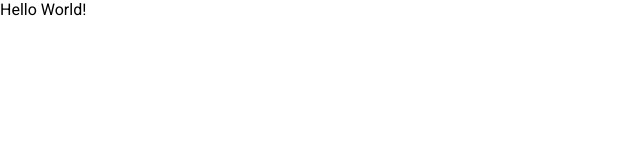
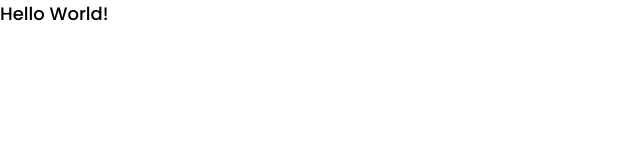
Before and after one commit to Untlsn/url-shortening-api, a Gatsby site: page / in a window 1280 px wide. Shown: the full height of the page, 0-640 px from the left. Built offline with nearby package versions, Linux system fonts and the light colour scheme; Gatsby itself is replaced by a stand-in of ours.

Commit message:
Init theme

```diff
--- a/src/assets/style/Global.ts
+++ b/src/assets/style/Global.ts
@@ -6,10 +6,14 @@ const GlobalStyle = createGlobalStyle`
   }
 
   body {
-    font-family: Roboto, sans-serif;
+    font-family: Poppins, sans-serif;
     margin: 0;
     min-height: 100vh;
     color: ${({ theme }) => theme.colors.black};
+  }
+
+  html {
+    font-size: 18px;
   }
 
   a {
--- a/src/assets/style/theme.ts
+++ b/src/assets/style/theme.ts
@@ -4,6 +4,13 @@ const theme: DefaultTheme = { // Add own themes (remember to copy it to style.d.
   colors: {
     white: '#ffffff',
     black: '#000000',
+    cyan: '#2acfcf',
+    darkViolet: '#3b3054',
+    red: '#f46262',
+    gray: '#bfbfbf',
+    grayishViolet: '#9d99a6',
+    veryDarkBlue: '#35323e',
+    veryDarkViolet: '#232127',
   }
 };
 
--- a/src/pages/index.tsx
+++ b/src/pages/index.tsx
@@ -1,11 +1,11 @@
 import React from 'react';
 import { StyleProvider } from '@providers/all';
 
-const robotoUrl = 'https://fonts.googleapis.com/css2?family=Roboto:wght@400;700&display=swap';
+const poppinsUrl = 'https://fonts.googleapis.com/css2?family=Poppins:wght@500;700&display=swap';
 
 const Home = () => {
   return (
-    <StyleProvider fonts={[robotoUrl]}>
+    <StyleProvider fonts={[poppinsUrl]}>
       <div>Hello World!</div>
     </StyleProvider>
   );
```
Also changed, not shown: src/assets/style/style.d.ts (+8 -1 lines).
